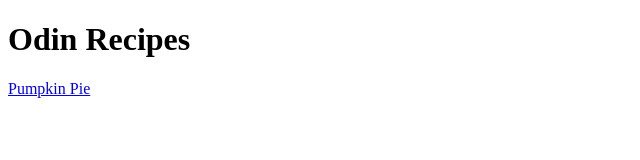
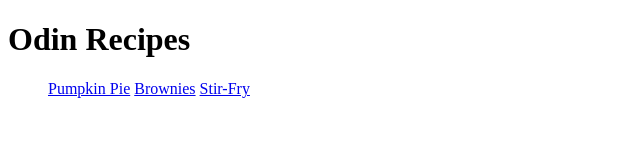
Before and after one commit to jakeleeuwenburg/odin-recipes, a plain HTML site: page index.html in a window 1280 px wide. Shown: the whole page, without its empty margins (0-640 px from the left). Drawn offline with Linux system fonts and the light colour scheme.

Commit message:
Link recipes

```diff
--- a/index.html
+++ b/index.html
@@ -6,6 +6,10 @@
     </head>
     <body>
         <h1>Odin Recipes</h1>
-        <a href="recipes/pumpkin-pie.html">Pumpkin Pie</a>
+        <ul>
+            <a href="recipes/pumpkin-pie.html">Pumpkin Pie</a>
+            <a href="recipes/brownies.html">Brownies</a>
+            <a href="recipes/stirfry.html">Stir-Fry</a>
+        </ul>
     </body>
 </html>
```
